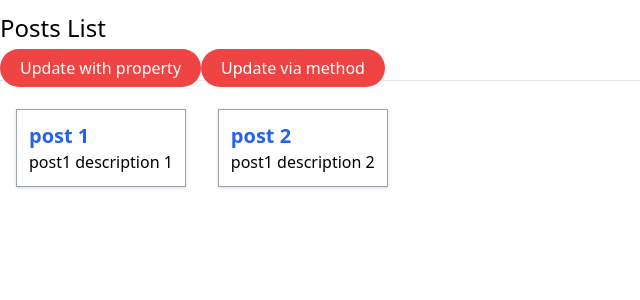
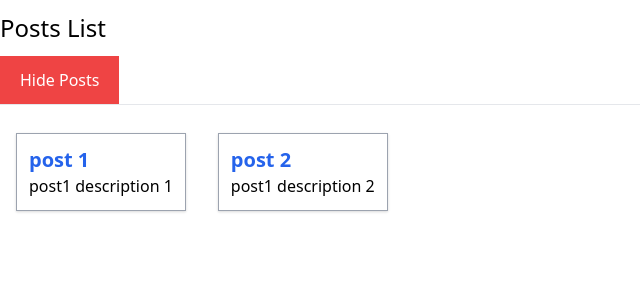
Before and after one commit to leelanarasimha/React-Course-Projects, a React (Create React App) app in the folder my-app/: page / in a window 1280 px wide. Shown: the top 300 px of the page, without its empty margins (0-640 px from the left). Built offline with nearby package versions, Linux system fonts and the light colour scheme.

Commit message:
Feat: Conditional rendering of if statements

```diff
--- a/my-app/src/components/Posts/Posts.js
+++ b/my-app/src/components/Posts/Posts.js
@@ -9,53 +9,37 @@ class Posts extends Component {
         ],
 
         postTitle: 'Posts List',
+        showPosts: true,
+        count: false,
     };
 
-    updateTitleHandler(title, e) {
-        e.preventDefault();
-        console.log('updatin title');
-        console.log(this);
+    togglePostsHandler = () => {
         this.setState({
-            postTitle: title,
-        });
-    }
-
-    titleHandler = (title, e) => {
-        e.preventDefault();
-        console.log('updatin title via pro[erty function');
-        console.log(this);
-        this.setState({
-            postTitle: title,
+            showPosts: !this.state.showPosts,
         });
     };
 
+    getPosts() {
+        if (!this.state.showPosts) return null;
+        return (
+            <div className='flex my-3'>
+                <SinglePost
+                    title={this.state.posts[0].title}
+                    description={this.state.posts[0].description}
+                />
+                <SinglePost
+                    title={this.state.posts[1].title}
+                    description={this.state.posts[1].description}
+                />
+            </div>
+        );
+    }
+
     render() {
-        return (
-            <div>
-                <h2 className='text-2xl my-3'>{this.state.postTitle}</h2>
-                <div>
-                    <a
-                        href='http://www.google.com'
-                        onClick={this.titleHandler.bind(
-                            this,
-                            'Leela Web Dev',
-                        )}
-                        className='px-5 py-2 bg-red-500 rounded-3xl text-white'
-                    >
-                        Update with property
-                    </a>
-                    <a
-                        href='http://www.google.com'
-                        onClick={this.updateTitleHandler.bind(
-                            this,
-                            'Modfied',
-                        )}
-                        className='px-5 py-2 bg-red-500 rounded-3xl text-white'
-                    >
-                        Update via method
-                    </a>
-                </div>
-                <hr />
+        let posts = null;
+
+        if (this.state.showPosts) {
+            posts = (
                 <div className='flex my-3'>
                     <SinglePost
                         title={this.state.posts[0].title}
@@ -66,6 +50,24 @@ class Posts extends Component {
                         description={this.state.posts[1].description}
                     />
                 </div>
+            );
+        }
+        return (
+            <div>
+                <div>{this.state.count && 'show Count'}</div>
+                <h2 className='text-2xl my-3'>{this.state.postTitle}</h2>
+                <div>
+                    <button
+                        onClick={this.togglePostsHandler}
+                        className='px-5 py-3 bg-red-500 text-white'
+                    >
+                        {this.state.showPosts
+                            ? 'Hide Posts'
+                            : 'Show Posts'}
+                    </button>
+                </div>
+                <hr />
+                {posts}
             </div>
         );
     }
```
Also changed, not shown: 1 other file (tests, documents, lock files or other folders).
